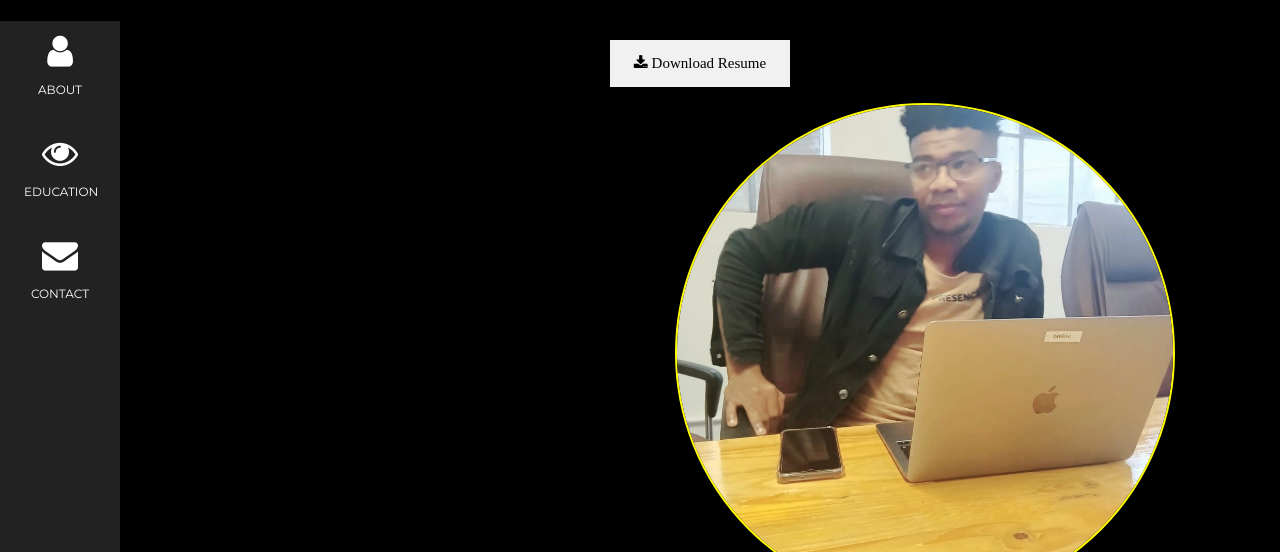
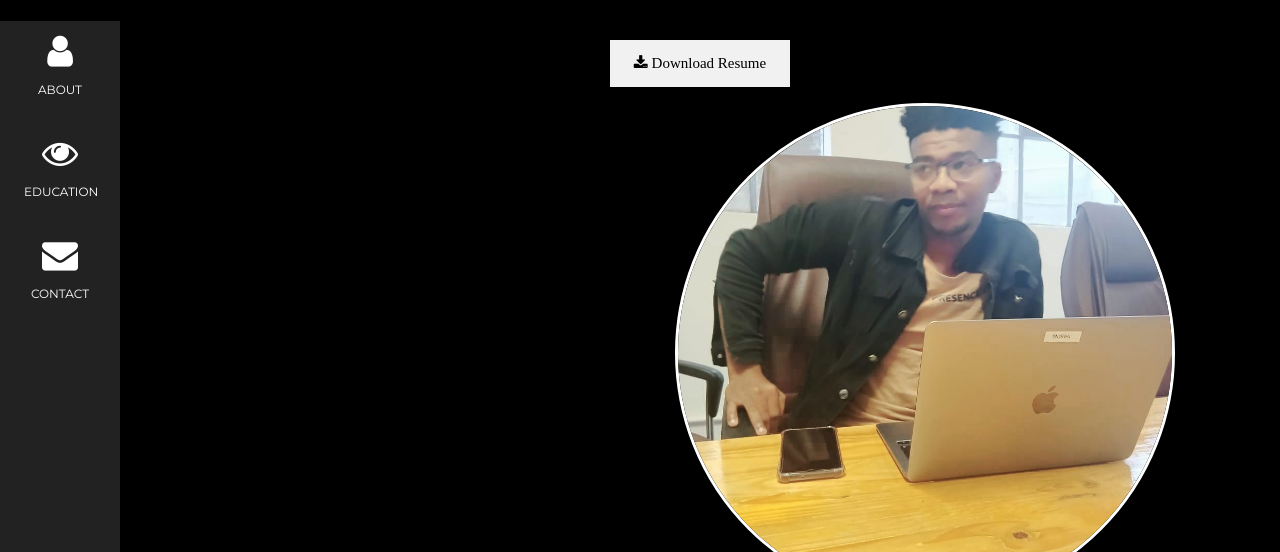
Before and after one commit to mthimkulu23/Cybersecurity_portfolio, a plain HTML site: page Cybersecurity_portfolio/index.html in a window 1280 px wide. Shown: the part 201-753 px from the top of the page. Drawn offline with nearby package versions, Linux system fonts and the light colour scheme.

```diff
--- a/Cybersecurity_portfolio/style.css
+++ b/Cybersecurity_portfolio/style.css
@@ -13,7 +13,7 @@ body, h1,h2,h3,h4,h5,h6 {font-family: "Montserrat", sans-serif}
     width: 500px; /* Set a width for the image */
     height: 500px; /* Set a height for the image */
     object-fit: cover; /* Ensures the image covers the area without distortion */
-    border: 2px solid yellow; /* Adds a border around the image */
+    border: 3px solid white; /* Adds a border around the image */
     transition: transform 0.3s ease, box-shadow 0.3s ease; /* Smooth transition for effects */
 }
 
```
